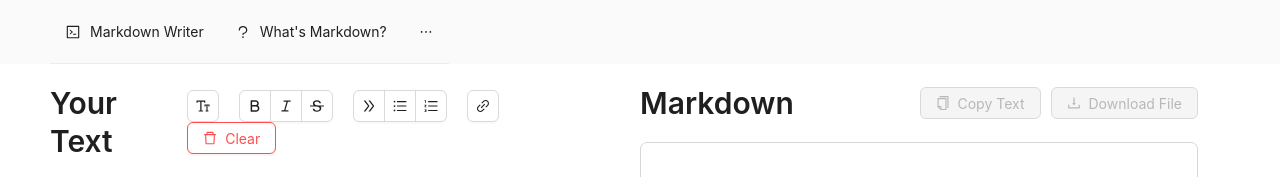
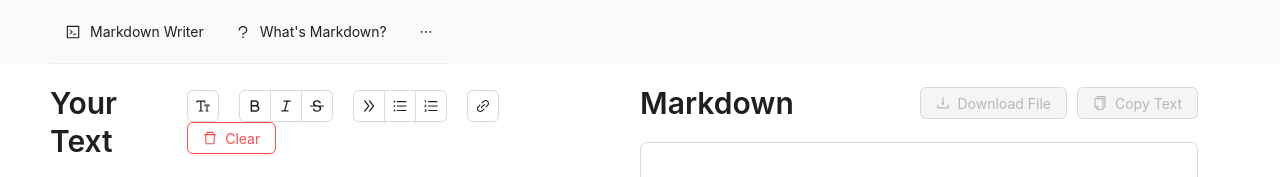
Before and after one commit to alessandro-sherhey/markdown-writer, a React (Create React App) app: page /#/writer in a window 1280 px wide. Shown: the top 177 px of the page. Built offline with nearby package versions, Linux system fonts and the light colour scheme.

Commit message:
Inverted download and copy buttons

```diff
--- a/src/routes/MarkdownWriter.jsx
+++ b/src/routes/MarkdownWriter.jsx
@@ -173,15 +173,16 @@ const MarkdownWriter = () => {
                             <div>
                                 <Button
                                     disabled={disableButtons}
+                                    icon={<DownloadOutlined />}
+                                    style={{marginRight: 10}}
+                                    onClick={downloadFile}
+                                >Download File</Button>
+                                <Button
+                                    type="primary"
+                                    disabled={disableButtons}
                                     icon={<CopyOutlined />}
-                                    style={{marginRight: 10}}
                                     onClick={copyText}
                                 >Copy Text</Button>
-                                <Button
-                                    disabled={disableButtons}
-                                    icon={<DownloadOutlined />}
-                                    onClick={downloadFile}
-                                >Download File</Button>
                             </div>
                         </div>
                         <MDResult/>
```
